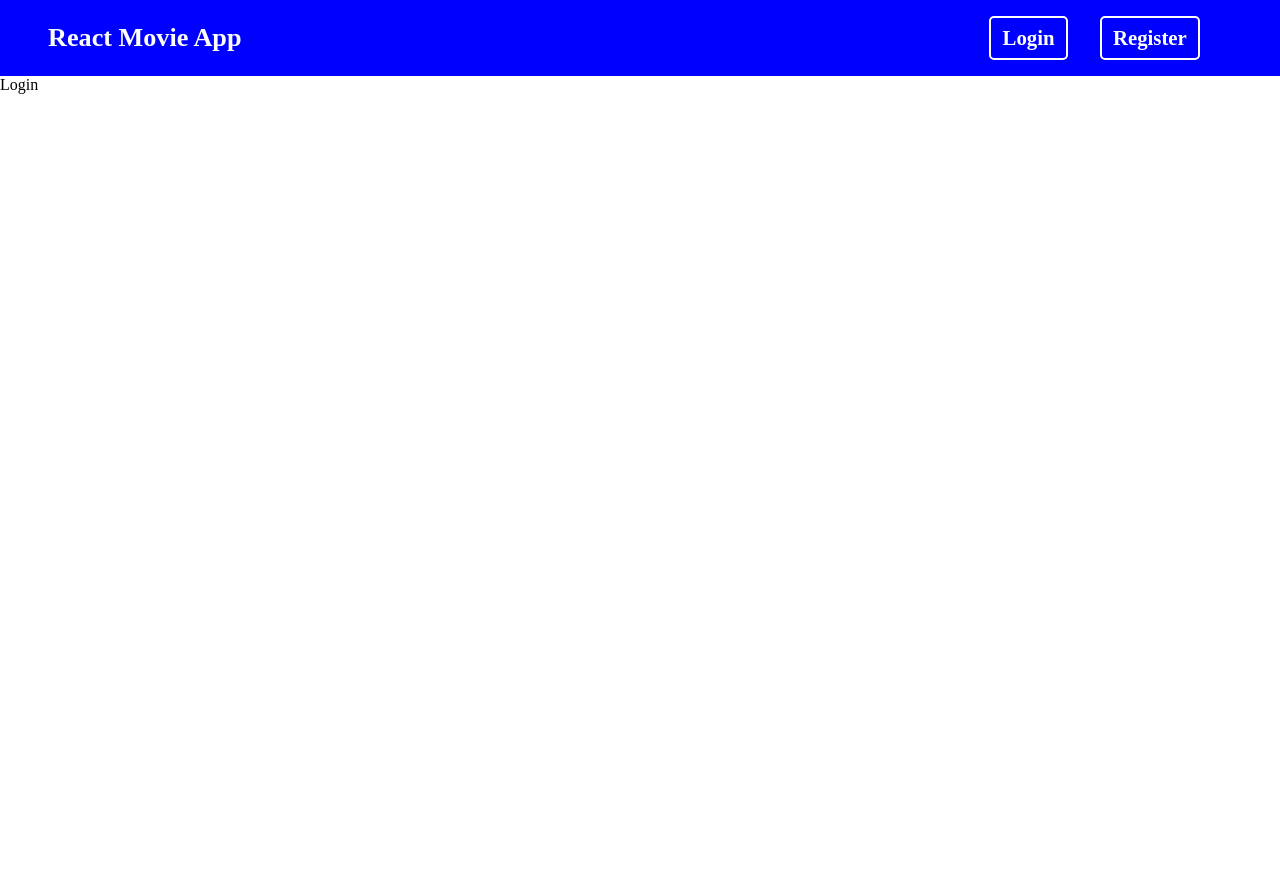
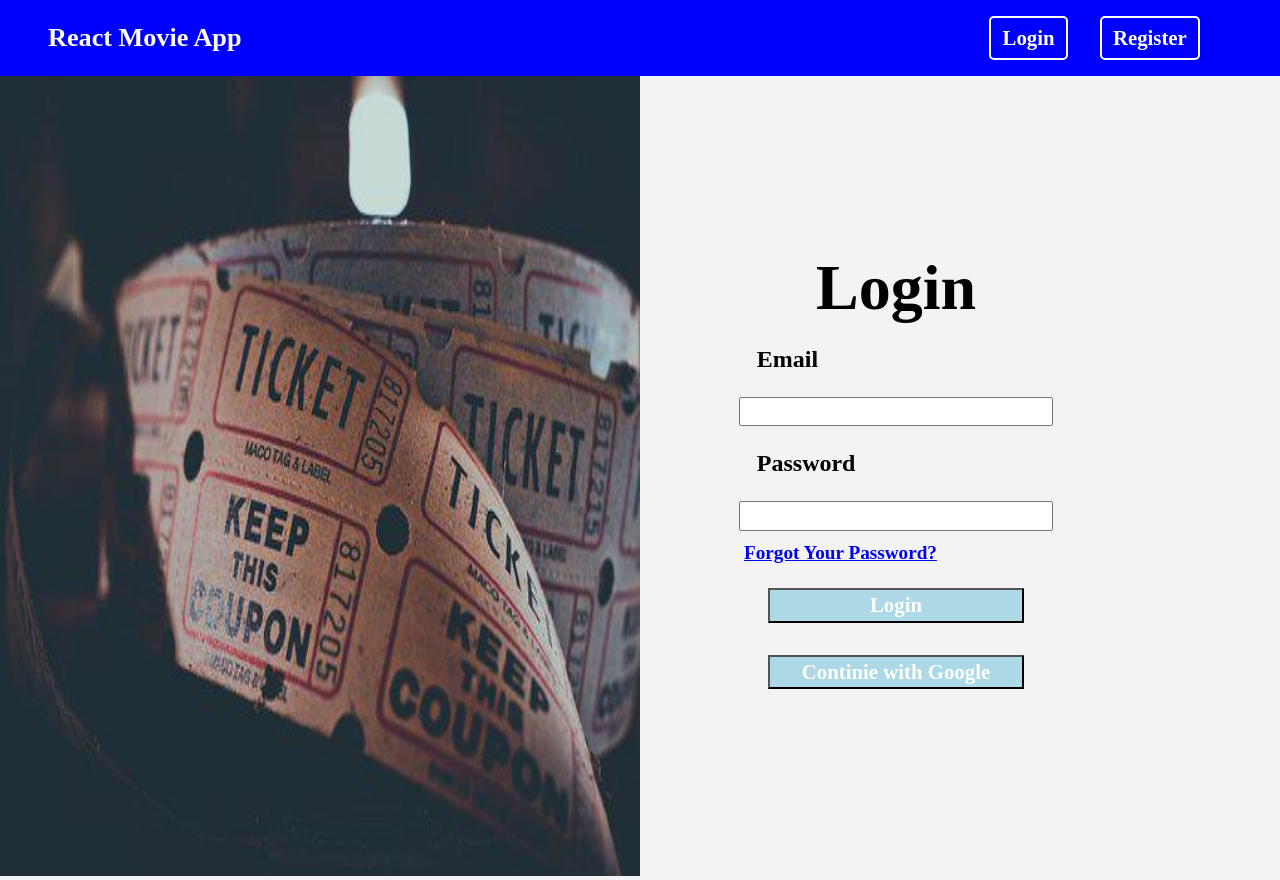
Before and after one commit to omer-yagci/movieApp-React-fireBase, a React (Create React App) app: page /login in a window 1280 px wide. Before the commit the page ends 800 px from the top, so only its background shows below. Built offline with nearby package versions, Linux system fonts and the light colour scheme; a web font is replaced by a local one.

Commit message:
login page and styles added

```diff
--- a/src/pages/login/Login.jsx
+++ b/src/pages/login/Login.jsx
@@ -1,7 +1,30 @@
 import React from "react";
+import loginStyles from "../login/login.module.scss";
+import registerImage from "../../assests/register.jpg";
 
 const Login = () => {
-  return <div>Login</div>;
+  return (
+    <div className={loginStyles.container}>
+      <section className={loginStyles.left}>
+        <img src={registerImage} alt="registerImage" />
+      </section>
+      <section className={loginStyles.right}>
+        <h1>Login</h1>
+
+        <form className={loginStyles["form-container"]}>
+          <label htmlFor="email">Email</label>
+          <input type="email" id="email" name="email" />
+
+          <label htmlFor="password">Password</label>
+          <input type="password" id="password" name="password" />
+
+          <a href="/register">Forgot Your Password?</a>
+        </form>
+        <button className={loginStyles.btn}>Login</button>
+        <button className={loginStyles.btn}>Continie with Google</button>
+      </section>
+    </div>
+  );
 };
 
 export default Login;
--- /dev/null
+++ b/src/pages/login/login.module.scss
@@ -0,0 +1,54 @@
+.container {
+  min-height: 100vh;
+  display: flex;
+  background-color: #f3f3f3;
+  .left {
+    width: 45%;
+    img {
+      width: 50vw;
+      height: 100vh;
+      background-size: cover;
+      object-fit: fill;
+    }
+  }
+  .right {
+    width: 50%;
+    display: flex;
+    justify-content: center;
+    align-items: center;
+    flex-direction: column;
+
+    h1 {
+      font-size: 4rem;
+    }
+    .form-container {
+      display: flex;
+      flex-direction: column;
+      width: 50%;
+      label {
+        font-size: 1.5rem;
+        font-weight: bold;
+        margin: 1.3rem;
+      }
+      input {
+        padding: 0.3rem;
+        margin: 0.2rem;
+      }
+      a {
+        font-weight: bold;
+        font-size: 1.2rem;
+        margin: 0.5rem;
+        color: blue;
+      }
+    }
+    .btn {
+      background-color: lightblue;
+      color: white;
+      width: 40%;
+      padding: 0.2rem;
+      margin: 1rem;
+      font-size: 1.3rem;
+      font-weight: bold;
+    }
+  }
+}
```
Also changed, not shown: src/assests/register.jpg (added).
